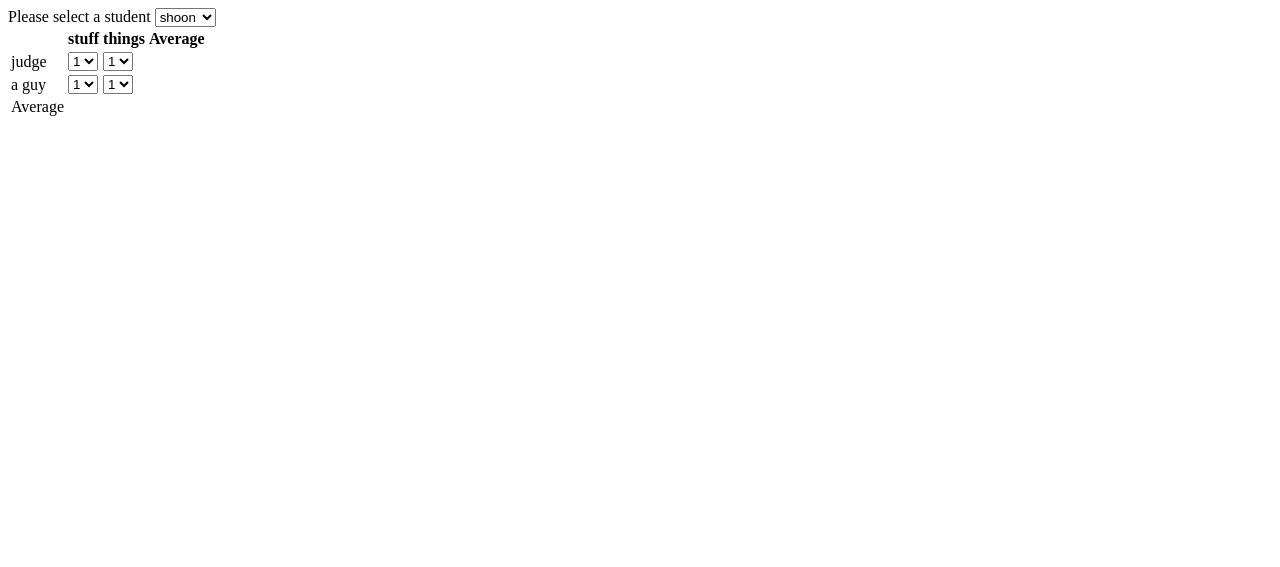
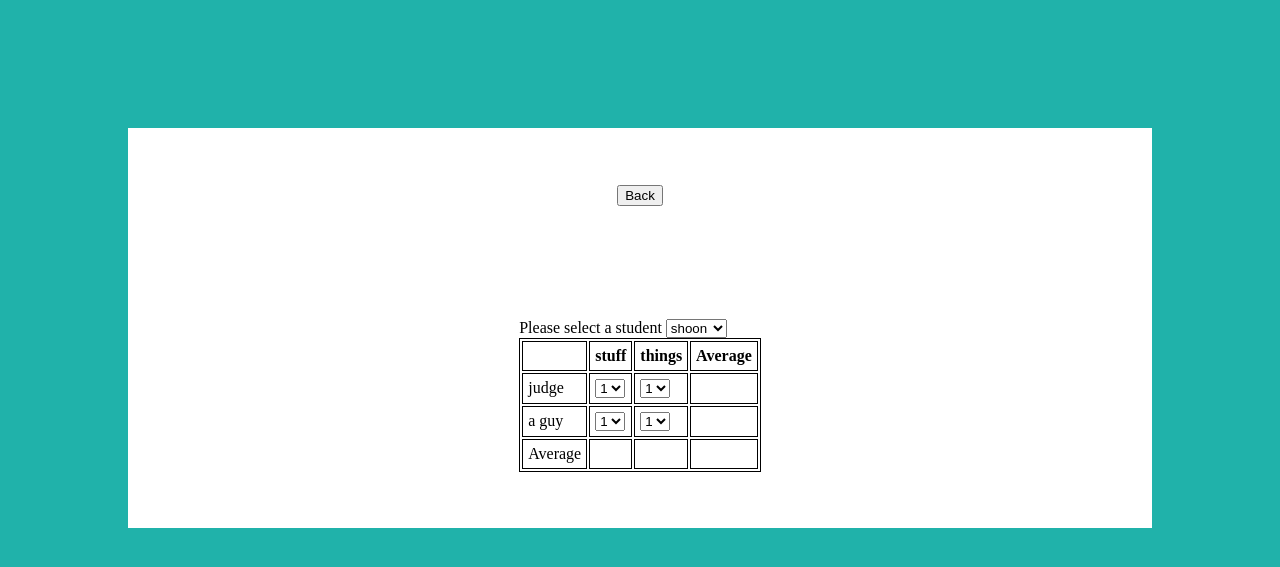
Before and after one commit to TakenouchiTR/hackathon-2022, a Flask app: page / in a window 1280 px wide. Shown: the top 567 px of the page. Run offline with Flask 2, Linux system fonts and the light colour scheme.

Commit message:
Applied style sheet

```diff
--- /dev/null
+++ b/static/style.css
@@ -0,0 +1,20 @@
+html {
+    background-color: lightseagreen;
+    height:100%;
+}
+
+body {
+    background-color: white;
+    display: grid;
+    place-items: center;
+    min-height: 50%;
+    margin: 10%;
+}
+
+table, th, td {
+    border:1px solid black;
+  }
+
+th, td {
+    padding: 5px;
+}
--- a/templates/add_judge.html
+++ b/templates/add_judge.html
@@ -1,7 +1,8 @@
 <!DOCTYPE html>
 <html>
     <head>
-
+        <link rel="stylesheet" type="text/css" href="{{ url_for('static', filename='style.css') }}">
+        <button type="button">Back</button>
     </head>
     <body>
         <form>
--- a/templates/index.html
+++ b/templates/index.html
@@ -1,7 +1,8 @@
 <!DOCTYPE html>
 <html>
     <head>
-
+        <link rel="stylesheet" type="text/css" href="{{ url_for('static', filename='style.css') }}">
+        <button type="button">Back</button>
     </head>
     <body>
         Please select a competition
--- a/templates/judging_page.html
+++ b/templates/judging_page.html
@@ -1,7 +1,8 @@
 <!DOCTYPE html>
 <html>
     <head>
-
+        <link rel="stylesheet" type="text/css" href="{{ url_for('static', filename='style.css') }}">
+        <button type="button">Back</button>
     </head>
     <body>
         Please select a student
--- a/templates/student_scores.html
+++ b/templates/student_scores.html
@@ -1,9 +1,11 @@
 <!DOCTYPE html>
 <html>
     <head>
-
+        <link rel="stylesheet" type="text/css" href="{{ url_for('static', filename='style.css') }}">
+        <button type="button">Back</button>
     </head>
     <body>
+        <div id="wrapper">
         Please select a student
         <select name="student_names" id="student_names">
            {% for item in student_names %}
@@ -48,5 +50,6 @@
                 <td></td>
             </tr>
         </table>
+        </div>
     </body>
 </html>
```
